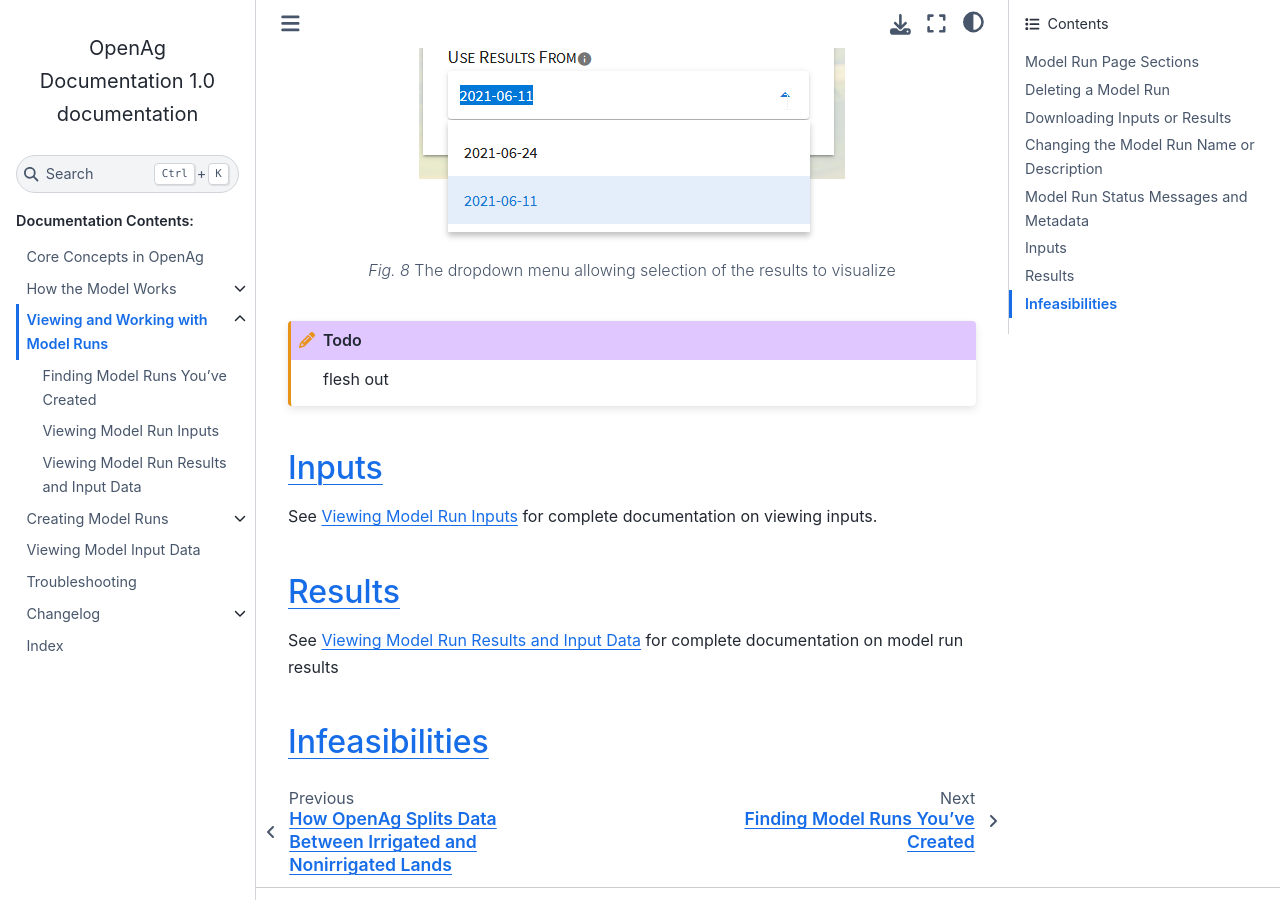
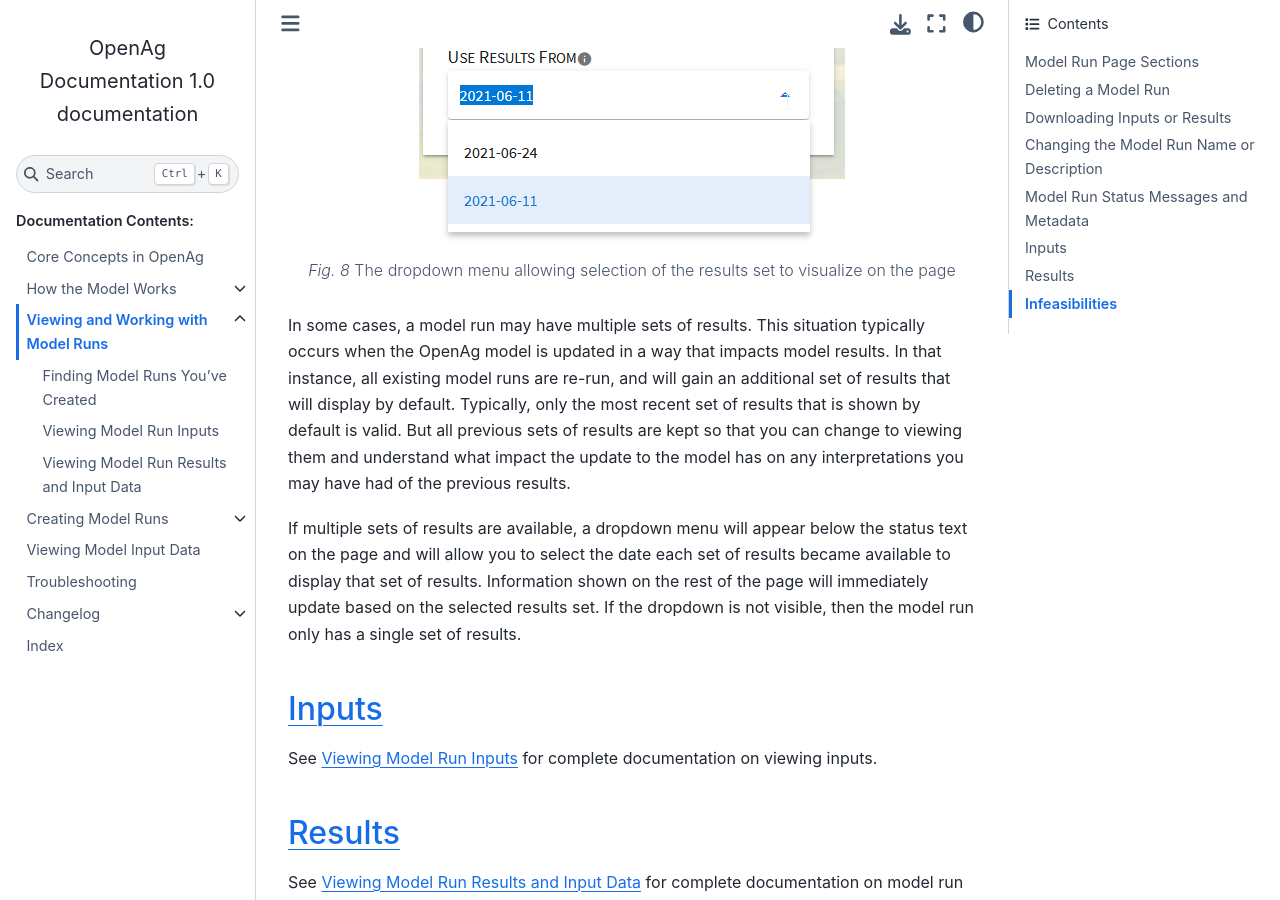
Before and after one commit to Water-Systems-Management-UCM/OpenAg_Docs, a Sphinx documentation site: the page built from source/ModelRuns/model_runs.rst, in a window 1280 px wide and 900 px high, scrolled down 4220 px. Built offline with Sphinx 7.4.7 and the Sphinx Book theme 1.1.4, drawn with Linux system fonts in a browser that asks for light colours.

Commit message:
Multiple results set section

```diff
--- a/source/ModelRuns/model_runs.rst
+++ b/source/ModelRuns/model_runs.rst
@@ -159,9 +159,18 @@
 
 .. figure:: multiple_results_sets.png
 
-    The dropdown menu allowing selection of the results to visualize
+    The dropdown menu allowing selection of the results set to visualize on the page
 
-.. todo:: flesh out
+In some cases, a model run may have multiple sets of results. This situation typically occurs when the |project_name|
+model is updated in a way that impacts model results. In that instance, all existing model runs are re-run, and will gain
+an additional set of results that will display by default. Typically, only the most recent set of results that is shown
+by default is valid. But all previous sets of results are kept so that you can change to viewing them and understand
+what impact the update to the model has on any interpretations you may have had of the previous results.
+
+If multiple sets of results are available, a dropdown menu will appear below the status text on the page and will allow
+you to select the date each set of results became available to display that set of results. Information shown on the rest
+of the page will immediately update based on the selected results set. If the dropdown is not visible, then the model
+run only has a single set of results.
 
 Inputs
 ----------
```
